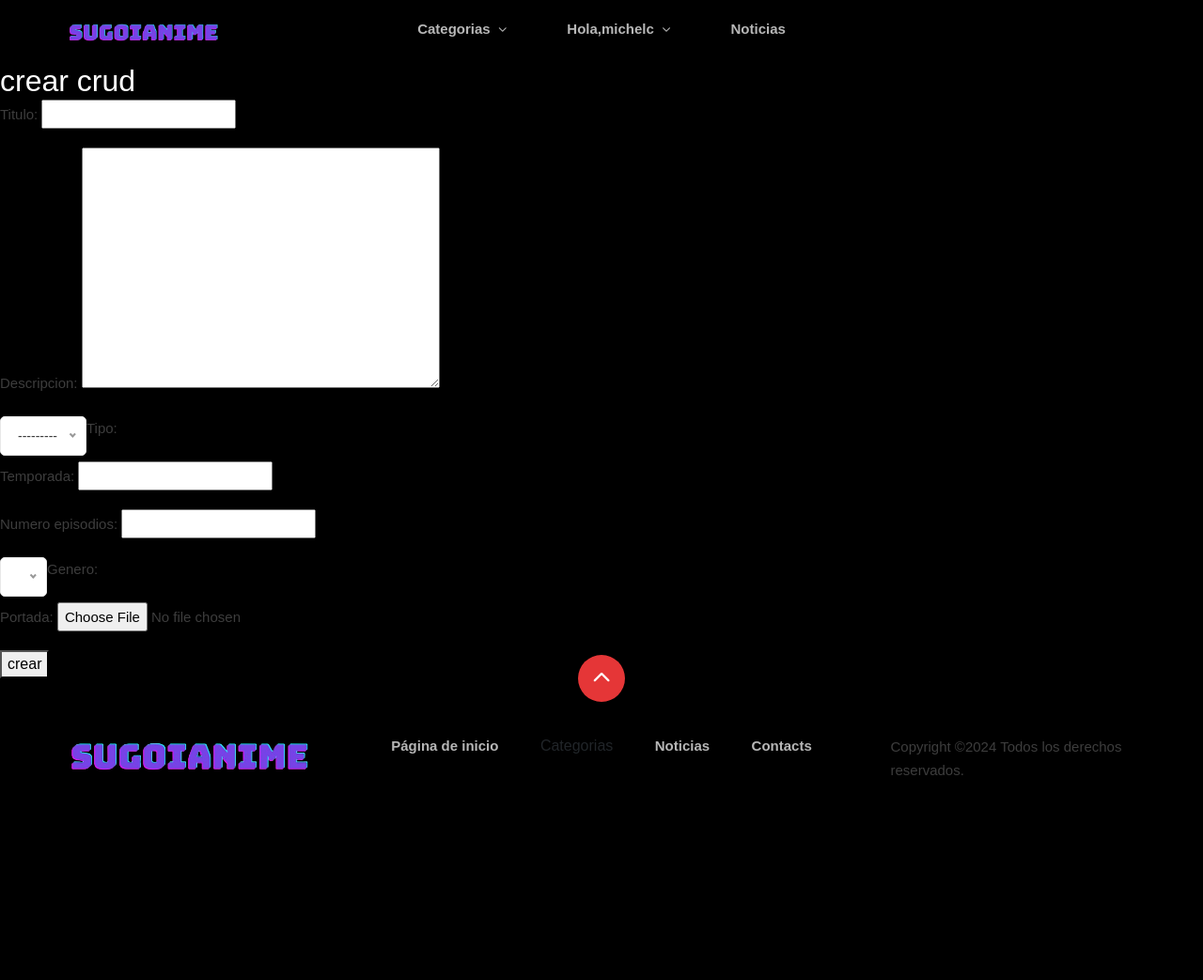
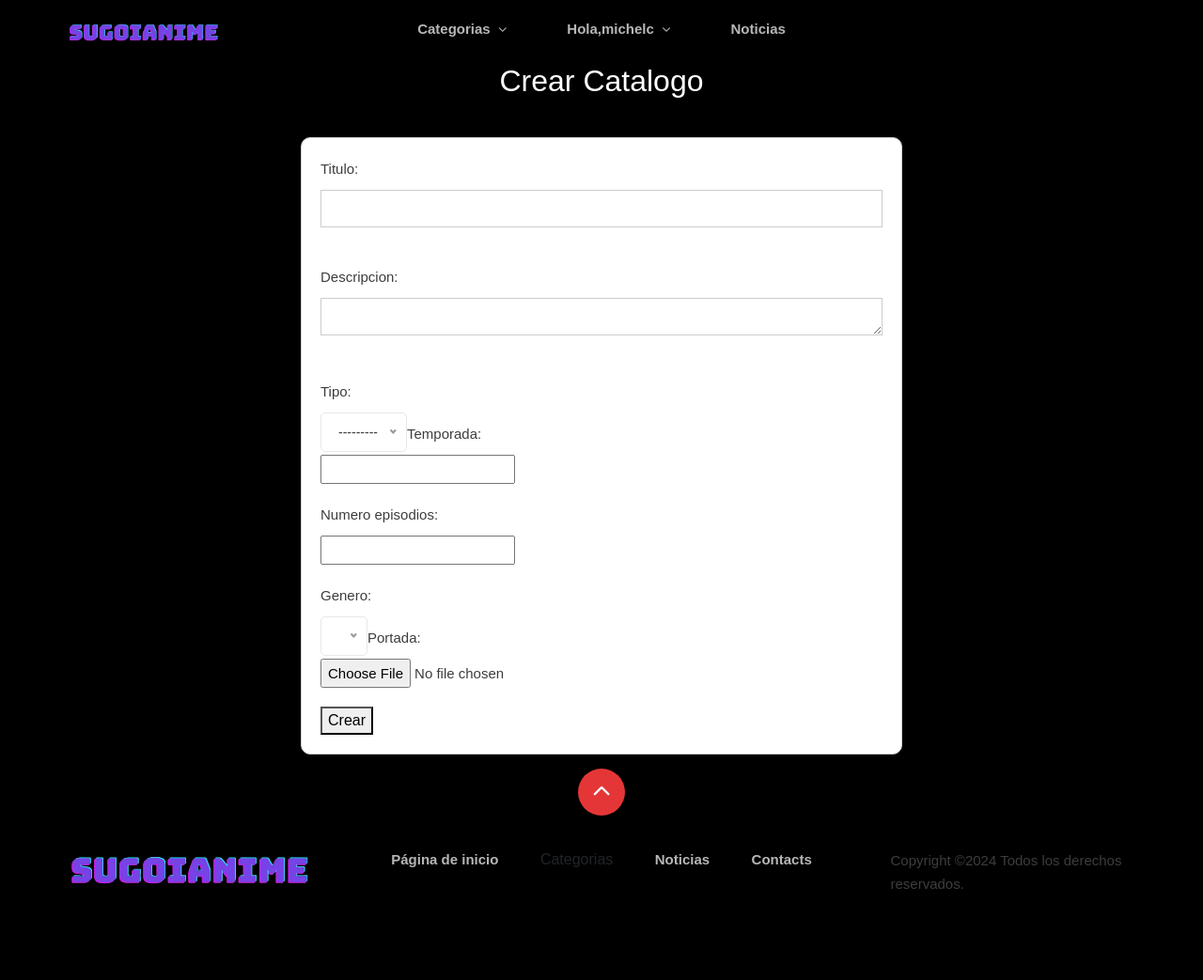
Before and after one commit to michcavieres/prueba3pw2-main, a Django app: page /crud/create/ in a window 1280 px wide. Shown: the top 1043 px of the page at 94% size. Before the commit the page ends 825 px from the top, so only its background shows below. Run offline with Django 5.2, Linux system fonts and the light colour scheme; a user stored in the database is signed in; data comes from the database, SQL or seed files in the repository; both versions use the stored data as it was after the commit; some libraries are stand-ins or nearby versions.

Commit message:
agegando catalogo 1

```diff
--- a/myapp/static/css/style.css
+++ b/myapp/static/css/style.css
@@ -2480,3 +2480,93 @@ Helper CSS
 .light-gray {
 	color: #ccc; /* or any other lighter gray shade you prefer */
 }
+
+/*crear crud*/
+body {
+    font-family: Arial, sans-serif;
+    background-color: #000; /* Fondo negro */
+}
+
+h1 {
+    text-align: center;
+    color: #fff; /* Texto blanco para que se vea sobre el fondo negro */
+    margin-bottom: 20px;
+}
+
+form {
+    width: 50%;
+    margin: 40px auto;
+    padding: 20px;
+    background-color: #fff; /* Fondo blanco para el formulario */
+    border: 1px solid #ccc;
+    border-radius: 10px;
+    box-shadow: 0 0 10px rgba(0, 0, 0, 0.1);
+    position: relative; /* Para que el formulario no intervenga con otras áreas de la página */
+    z-index: 1; /* Para que el formulario esté por encima de otros elementos */
+}
+
+label {
+    display: block;
+    margin-bottom: 10px;
+}
+
+input[type="text"], input[type="email"], textarea {
+    width: 100%;
+    height: 40px;
+    margin-bottom: 20px;
+    padding: 10px;
+    border: 1px solid #ccc;
+}
+
+button[type="submit"] {
+    background-color: #4CAF50;
+    color: #fff;
+    padding: 10px 20px;
+    border: none;
+    border-radius: 5px;
+    cursor: pointer;
+}
+
+button[type="submit"]:hover {
+    background-color: #3e8e41;
+}
+
+form {
+    width: 50%;
+    margin: 40px auto;
+    padding: 20px;
+    background-color: #fff; /* Fondo blanco para el formulario */
+    border: 1px solid #ccc;
+    border-radius: 10px;
+    box-shadow: 0 0 10px rgba(0, 0, 0, 0.1);
+}
+
+form label {
+    display: block;
+    margin-bottom: 10px;
+}
+
+form p {
+    margin-bottom: 20px;
+}
+
+form input[type="text"], form input[type="email"], form textarea {
+    width: 100%;
+    height: 40px;
+    margin-bottom: 20px;
+    padding: 10px;
+    border: 1px solid #ccc;
+}
+
+form button[type="submit"] {
+    background-color: #4CAF50;
+    color: #fff;
+    padding: 10px 20px;
+    border: none;
+    border-radius: 5px;
+    cursor: pointer;
+}
+
+form button[type="submit"]:hover {
+    background-color: #3e8e41;
+}
--- a/myapp/templates/sugoianime/create_crud.html
+++ b/myapp/templates/sugoianime/create_crud.html
@@ -2,7 +2,7 @@
 
 {% block content %}
 
-<h1>crear crud</h1>
+<h1>Crear Catalogo</h1>
 
 <form method="POST" action="/crud/create/" enctype="multipart/form-data">
 
@@ -11,7 +11,7 @@
     {{form.as_p}}
 
     <button>
-        crear
+        Crear
     </button>
 </form>
 
```
Also changed, not shown: db.sqlite3, 2 other files.
